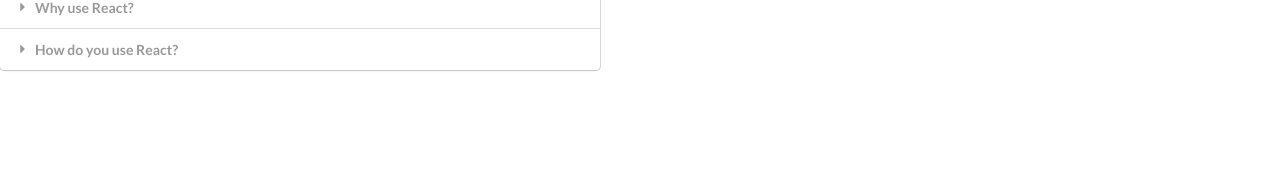
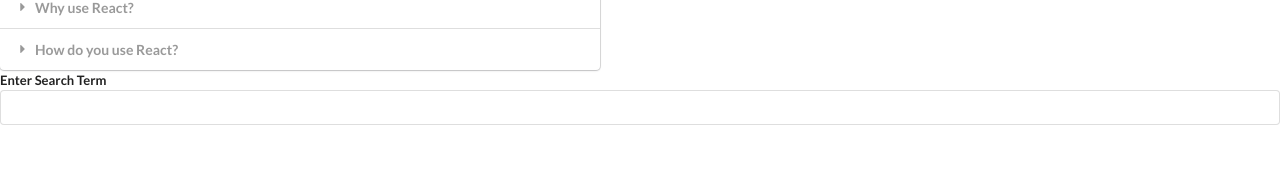
Before and after one commit to runyasak/modern-react-with-redux, a React (Create React App) app: page / in a window 1280 px wide. Shown: the part 123-298 px from the top of the page. Built offline with nearby package versions, Linux system fonts and the light colour scheme.

Commit message:
Add Search Component

```diff
--- a/src/App.jsx
+++ b/src/App.jsx
@@ -1,5 +1,6 @@
 import React from 'react';
 import Accordion from './components/Accordion';
+import Search from './components/Search';
 
 const items = [
   {
@@ -20,5 +21,6 @@
   <div>
     <br />
     <Accordion items={items} />
+    <Search />
   </div>
 );
--- a/src/components/Accordion.jsx
+++ b/src/components/Accordion.jsx
@@ -30,4 +30,5 @@
     </div>
   );
 };
+
 export default Accordion;
--- /dev/null
+++ b/src/components/Search.jsx
@@ -0,0 +1,26 @@
+import React, { useState } from 'react';
+
+const Search = () => {
+  const [term, setTerm] = useState('');
+
+  return (
+    <div>
+      <div className="ui form">
+        <div className="field">
+          <label htmlFor="search">
+            Enter Search Term
+            <input
+              id="search"
+              className="input"
+              type="text"
+              value={term}
+              onChange={(e) => setTerm(e.target.value)}
+            />
+          </label>
+        </div>
+      </div>
+    </div>
+  );
+};
+
+export default Search;
```
